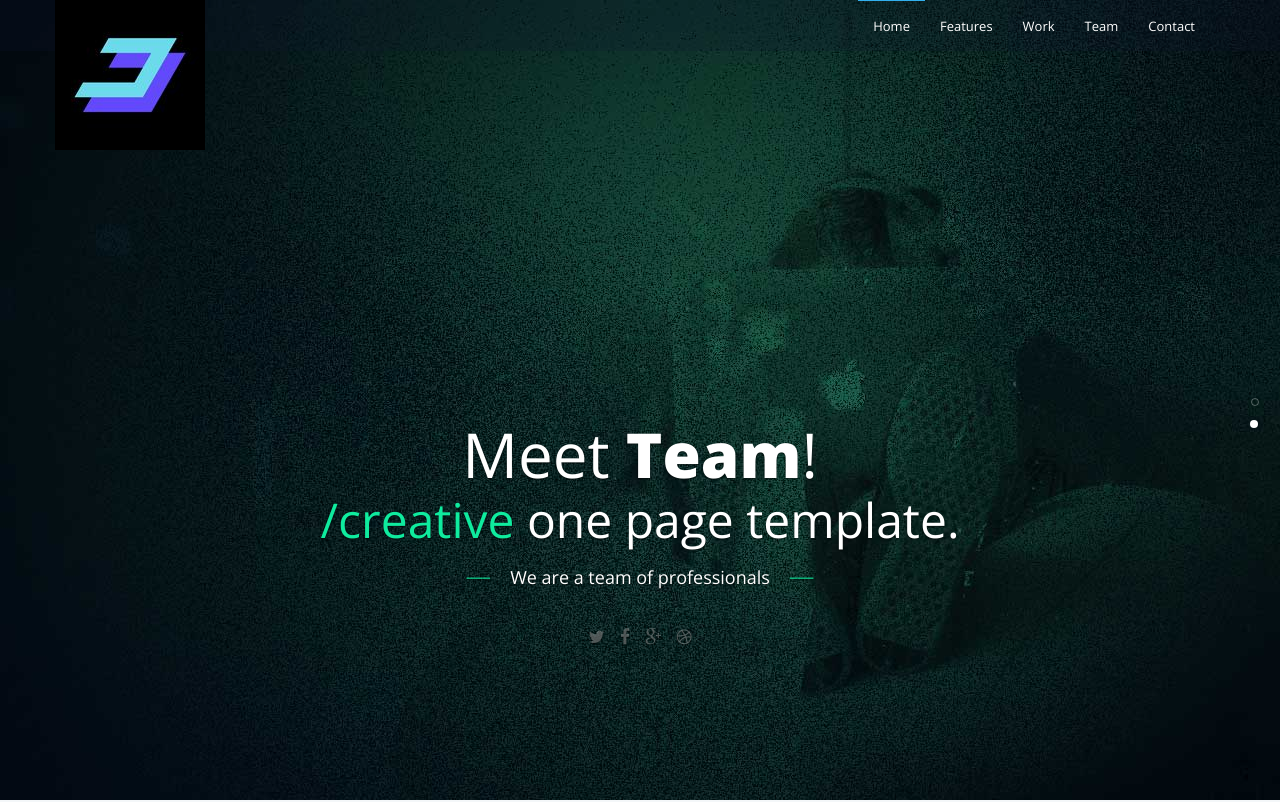
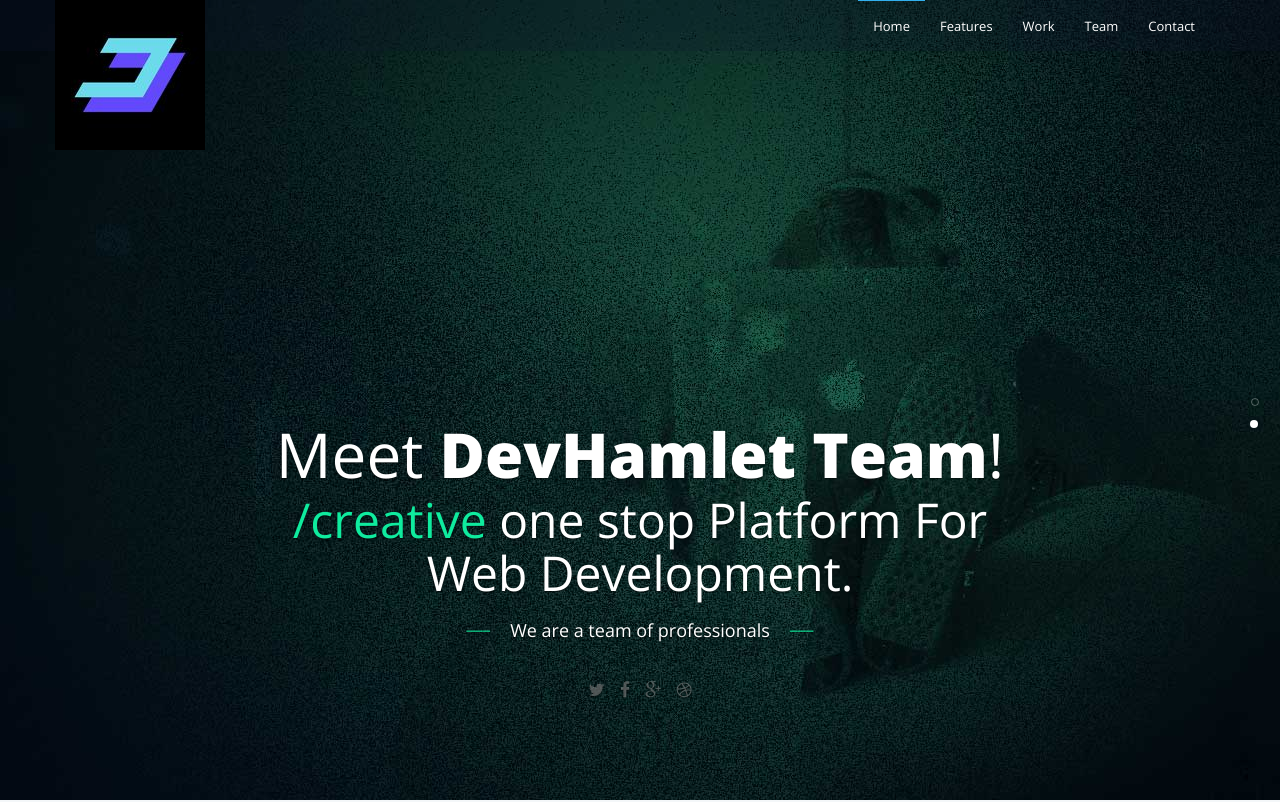
Before and after one commit to GCSCOUNCIL/ns, a plain HTML site: page index.html in a window 1280 px wide. Shown: the top 802 px of the page. Drawn offline with nearby package versions, Linux system fonts and the light colour scheme; some packages are replaced by stand-ins of ours; a script that the page names is missing.

Commit message:
Update index.html

```diff
--- a/index.html
+++ b/index.html
@@ -128,8 +128,8 @@
 					<!-- single slide -->
 					<div class="item" style="background-image: url(img/banner.jpg);">
 						<div class="carousel-caption">
-							<h2 data-wow-duration="500ms" data-wow-delay="500ms" class="wow bounceInDown animated">Meet<span> Team</span>!</h2>
-							<h3 data-wow-duration="500ms" class="wow slideInLeft animated"><span class="color">/creative</span> one page template.</h3>
+							<h2 data-wow-duration="500ms" data-wow-delay="500ms" class="wow bounceInDown animated">Meet<span> DevHamlet Team</span>!</h2>
+							<h3 data-wow-duration="500ms" class="wow slideInLeft animated"><span class="color">/creative</span> one stop Platform For Web Development.</h3>
 							<p data-wow-duration="500ms" class="wow slideInRight animated">We are a team of professionals</p>
 
 							<ul class="social-links text-center">
```
